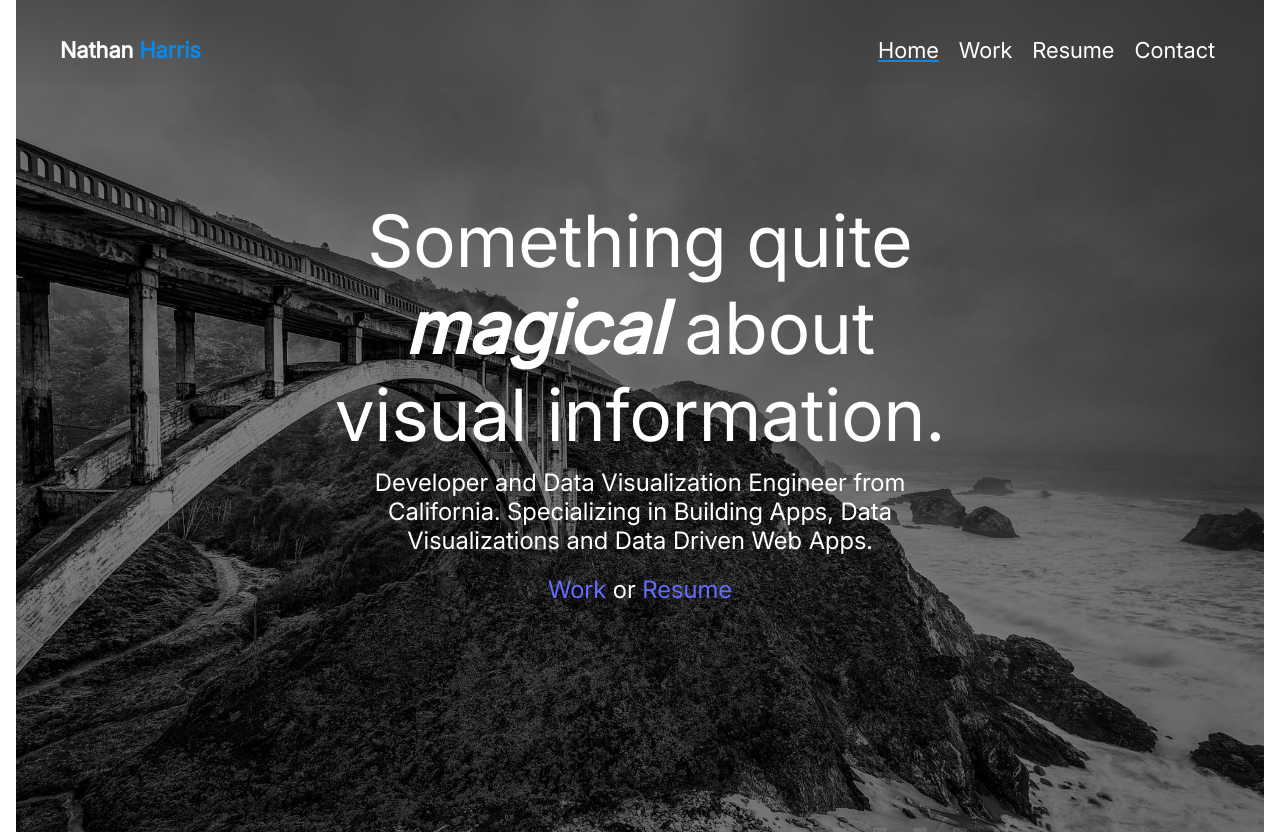
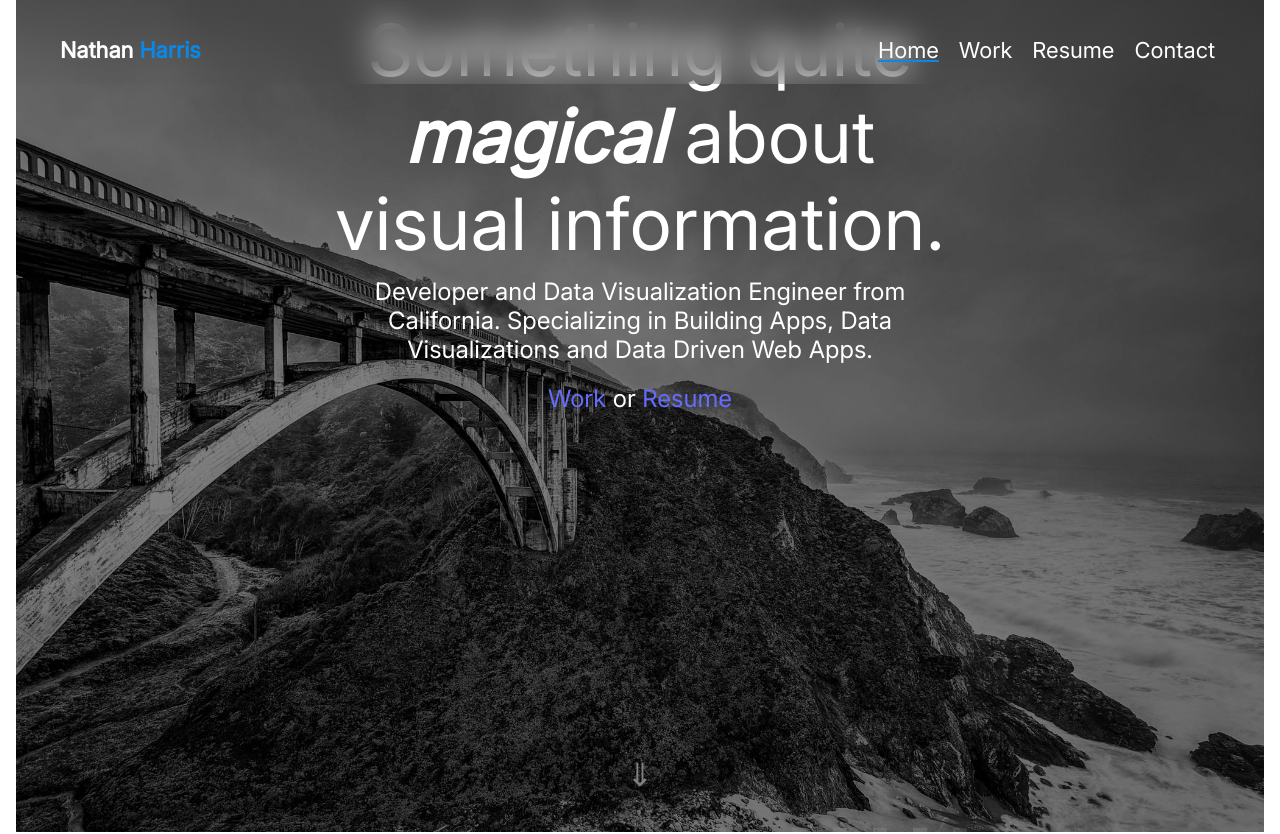
Before and after one commit to nharrisanalyst/nathanharrisinfo, a React (Vite) app: page / in a window 1280 px wide. Shown: the top 834 px of the page. Built offline with nearby package versions, Linux system fonts and the light colour scheme.

Commit message:
added arrow to homepage

```diff
--- a/src/pages/Home/home.css
+++ b/src/pages/Home/home.css
@@ -34,3 +34,22 @@
     display:flex;
     justify-content: center;
 }
+
+.bouncing-arrow{
+    font-size: 32px;
+    animation: bounce 2s infinite;
+    filter: brightness(50%);
+    margin-top:342px;
+}
+
+  @keyframes bounce {
+    0%, 20%, 50%, 80%, 100% {
+      transform: translateY(0);
+    }
+    40% {
+      transform: translateY(-10px);
+    }
+    60% {
+      transform: translateY(0px);
+    }
+  }
--- a/src/pages/Home/index.tsx
+++ b/src/pages/Home/index.tsx
@@ -19,6 +19,7 @@ const Home = ()=>(
                   <div className='sub-text-home'>
                     <Link to='/work'>Work</Link> or <Link to='https://docs.google.com/document/d/1BE_2vCPxvHcG45s7CJixCnfJkG5uFMPkpvjyfU24xo0/edit?usp=sharing'>Resume</Link>
                     </div>
+                    <div className='bouncing-arrow'>&dArr;</div>
                 </div>
 
             </div>
```
